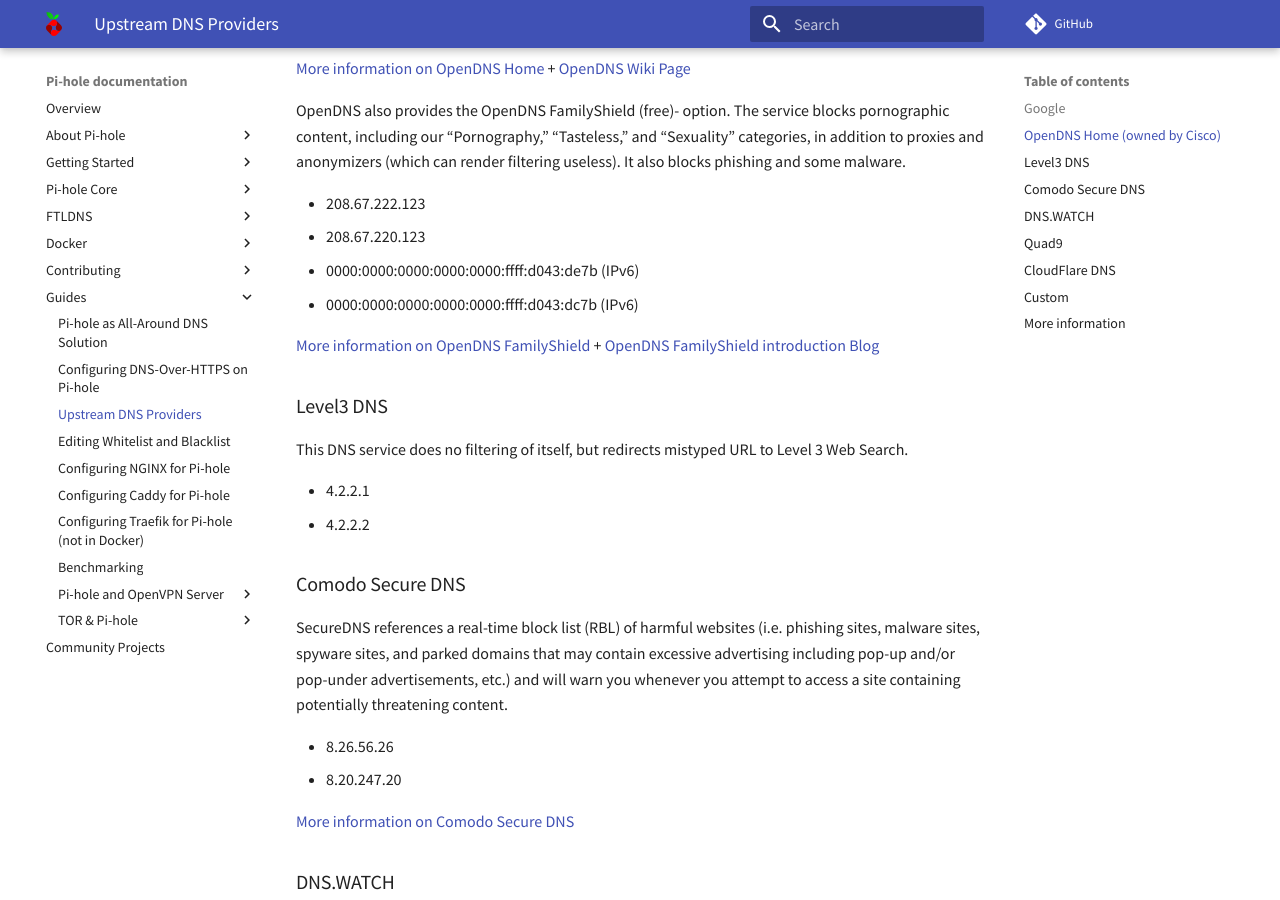
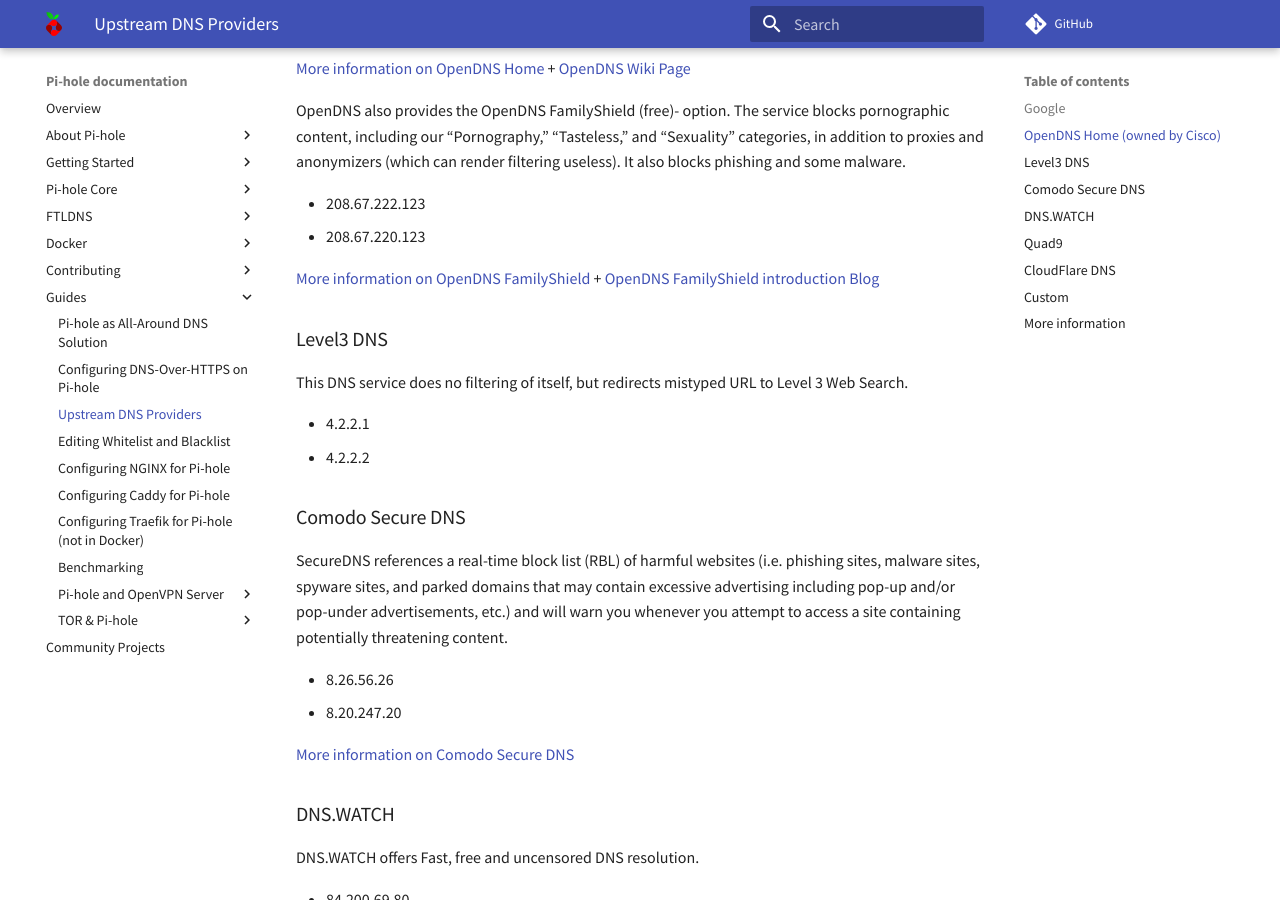
Before and after one commit to pi-hole/docs, an MkDocs documentation site: the page built from docs/guides/upstream-dns-providers.md, in a window 1280 px wide and 900 px high, scrolled down 1006 px. Built offline with MkDocs 1.6.1 and Material for MkDocs 9.7.7, drawn with Linux system fonts in a browser that asks for light colours; comment, search, counter and statistics services are not loaded.

Commit message:
Update upstream-dns-providers.md

```diff
--- a/docs/guides/upstream-dns-providers.md
+++ b/docs/guides/upstream-dns-providers.md
@@ -39,8 +39,6 @@
 
 - 208.67.222.123
 - 208.67.220.123
-- 0000:0000:0000:0000:0000:ffff:d043:de7b (IPv6)
-- 0000:0000:0000:0000:0000:ffff:d043:dc7b (IPv6)
 
 [More information on OpenDNS FamilyShield](https://www.opendns.com/setupguide/#familyshield) + [OpenDNS FamilyShield introduction Blog](https://umbrella.cisco.com/blog/2010/06/23/introducing-familyshield-parental-controls/)
 
@@ -95,8 +93,7 @@
 
 ### Custom
 
-With custom, you'll choose your favorite DNS provider.
-If you care about Internet independence and privacy, we suggest having a look at the [OpenNIC DNS Project](https://servers.opennic.org/).
+With custom, you'll choose your favorite DNS provider. If you care about Internet independence and privacy, we suggest having a look at the [OpenNIC DNS Project](https://servers.opennic.org/).
 
 ### More information
 
```
